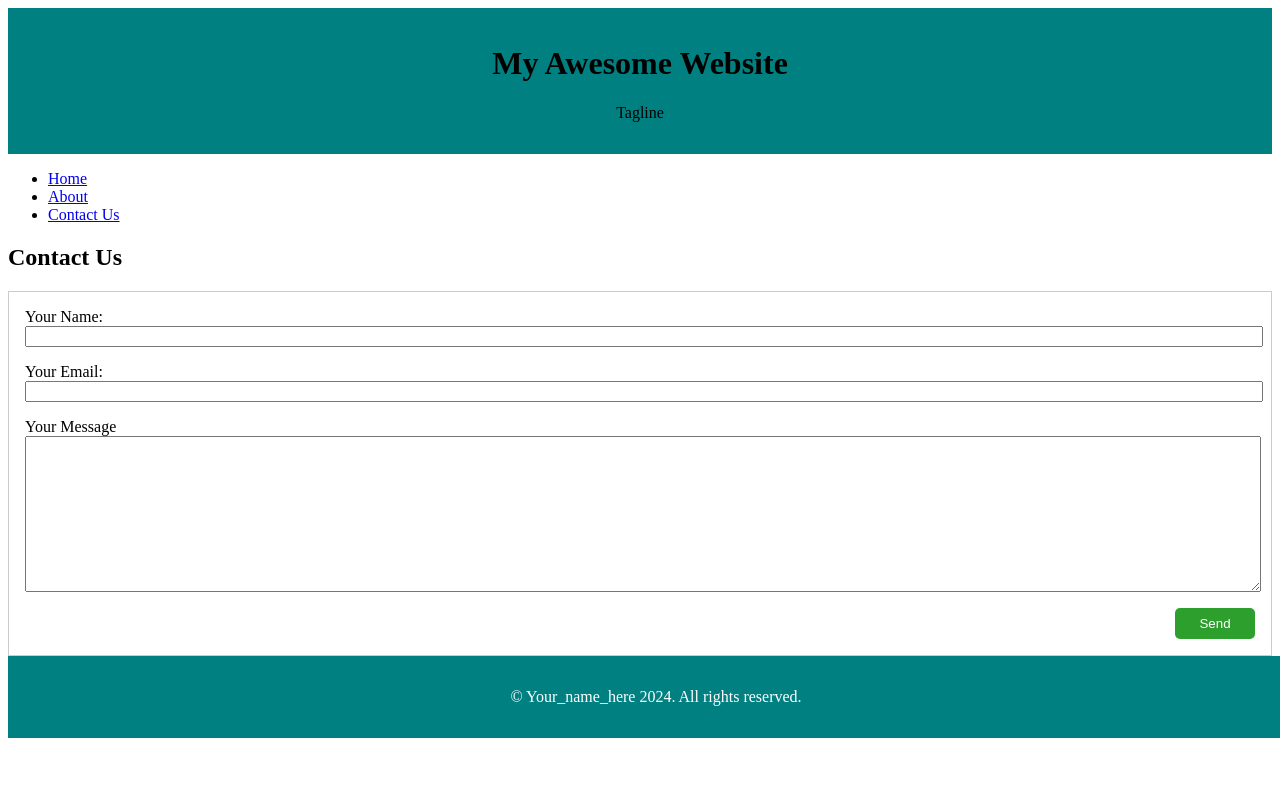
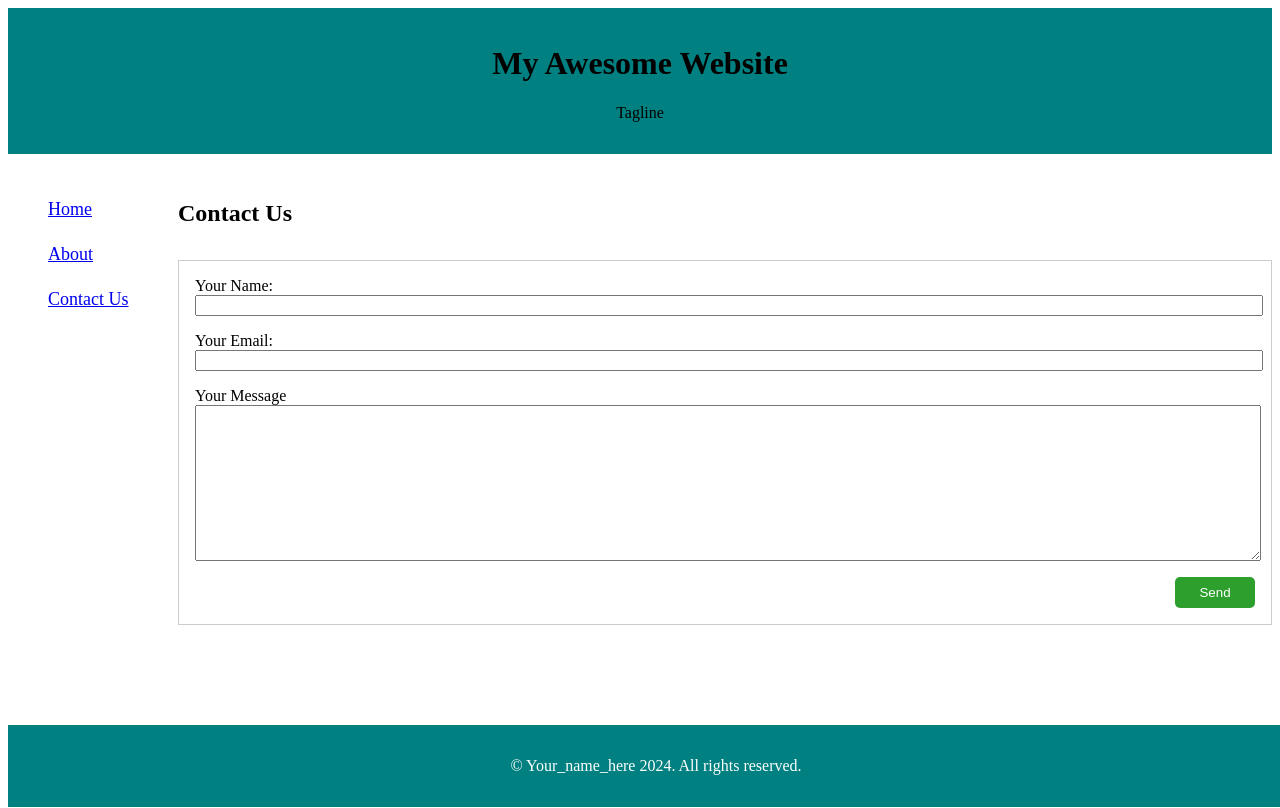
Before and after one commit to Kesh-web/acit1620-lab3-CSS, a plain HTML site: page contact.html in a window 1280 px wide. Shown: the top 808 px of the page. Drawn offline with Linux system fonts and the light colour scheme.

Commit message:
Trying to Push changes

```diff
--- a/contact.html
+++ b/contact.html
@@ -7,6 +7,43 @@
     <link rel="stylesheet" href="styles.css" />
 
 </head>
+
+<style>
+ul{
+
+
+padding-top: 15px;
+line-height: 2.5;
+color: teal;
+font-size: large;
+
+}
+
+form {
+
+margin-left: 170px;
+margin-top: -80px;
+}
+
+footer{
+
+
+margin-top: 100px;
+
+}
+
+h2 {
+
+    margin-left: 170px;
+    margin-bottom: -150px;
+    float: left;
+    margin-top: -60px;
+
+    }
+
+</style>
+
+
 <body>
     <div class="page-container">
         <header>
@@ -16,7 +53,7 @@
         <div>
             <aside>
                 <nav>
-                    <ul>
+                    <ul  style="list-style-type:none;">
                         <li>
                             <a href="/">Home</a>
                         </li>
```
Also changed, not shown: index.html (+1 -1 lines).
